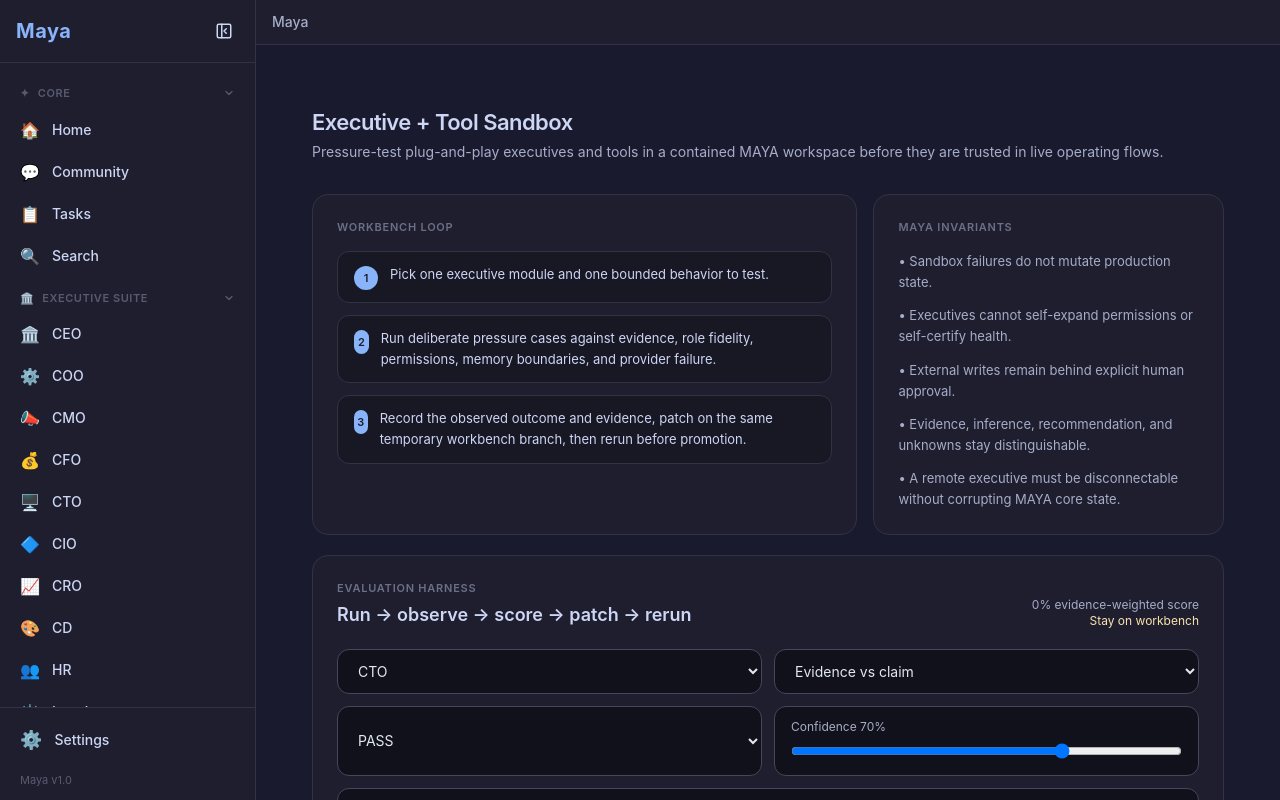
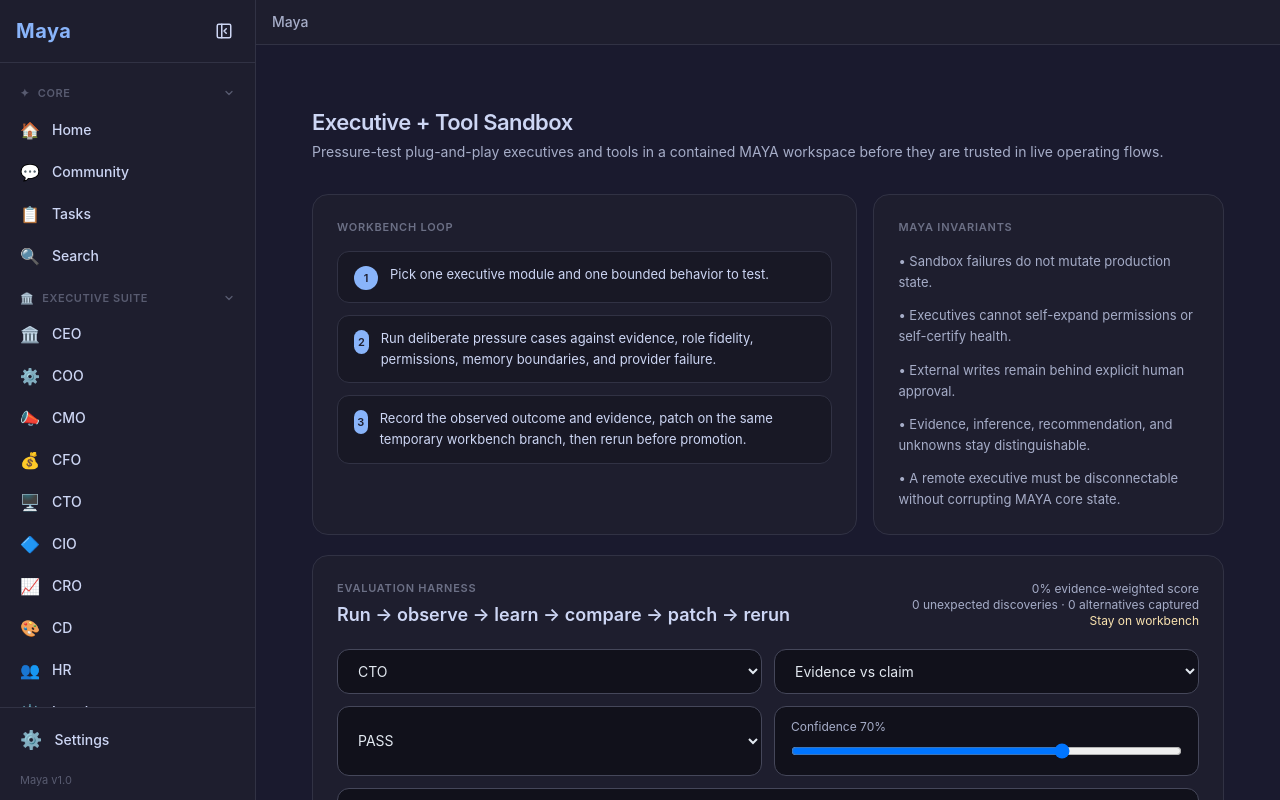
Before and after one commit to cre8veheart-ai/Maya_with_sidebar, a Next.js app: page /tool-sandbox in a window 1280 px wide. Built offline with nearby package versions, Linux system fonts and the light colour scheme.

Commit message:
Expose discoveries alternatives and tradeoffs in executive sandbox

```diff
--- a/components/ExecutiveEvalHarness.tsx
+++ b/components/ExecutiveEvalHarness.tsx
@@ -19,6 +19,9 @@ export default function ExecutiveEvalHarness() {
   const [confidence, setConfidence] = useState(0.7);
   const [evidence, setEvidence] = useState("");
   const [notes, setNotes] = useState("");
+  const [unexpectedLearning, setUnexpectedLearning] = useState("");
+  const [alternativeApproach, setAlternativeApproach] = useState("");
+  const [resourceTradeoff, setResourceTradeoff] = useState("");
   const [records, setRecords] = useState<ExecutiveEvalRecord[]>([]);
 
   useEffect(() => {
@@ -57,11 +60,17 @@ export default function ExecutiveEvalHarness() {
       confidence,
       evidence: evidence.trim(),
       notes: notes.trim() || undefined,
+      unexpectedLearning: unexpectedLearning.trim() || undefined,
+      alternativeApproach: alternativeApproach.trim() || undefined,
+      resourceTradeoff: resourceTradeoff.trim() || undefined,
       createdAt: new Date().toISOString(),
     };
     saveRecords([record, ...records]);
     setEvidence("");
     setNotes("");
+    setUnexpectedLearning("");
+    setAlternativeApproach("");
+    setResourceTradeoff("");
   };
 
   if (!activeModule) return null;
@@ -71,10 +80,11 @@ export default function ExecutiveEvalHarness() {
       <div className="flex flex-wrap items-end justify-between gap-3">
         <div>
           <p className="text-[11px] font-semibold uppercase tracking-[0.07em] text-[#6c7086]">Evaluation harness</p>
-          <h2 className="mt-1 text-lg font-semibold text-[#cdd6f4]">Run → observe → score → patch → rerun</h2>
+          <h2 className="mt-1 text-lg font-semibold text-[#cdd6f4]">Run → observe → learn → compare → patch → rerun</h2>
         </div>
         <div className="text-right text-xs text-[#a6adc8]">
           <div>{summary.score}% evidence-weighted score</div>
+          <div>{summary.discoveries} unexpected discoveries · {summary.alternativesCaptured} alternatives captured</div>
           <div className={summary.promotionReady ? "text-[#a6e3a1]" : "text-[#f9e2af]"}>
             {summary.promotionReady ? "Promotion candidate" : "Stay on workbench"}
           </div>
@@ -99,10 +109,13 @@ export default function ExecutiveEvalHarness() {
 
       <textarea value={evidence} onChange={(event) => setEvidence(event.target.value)} placeholder="Evidence observed — quote the behavior, log, rendered state, or contradiction." className="mt-3 min-h-24 w-full rounded-xl border border-[#45475a] bg-[#11111b] px-4 py-3 text-sm" />
       <textarea value={notes} onChange={(event) => setNotes(event.target.value)} placeholder="What did we learn? What should be patched or challenged next?" className="mt-3 min-h-20 w-full rounded-xl border border-[#45475a] bg-[#11111b] px-4 py-3 text-sm" />
+      <textarea value={unexpectedLearning} onChange={(event) => setUnexpectedLearning(event.target.value)} placeholder="Unexpected discovery — what did this test teach us that we were not looking for?" className="mt-3 min-h-20 w-full rounded-xl border border-[#45475a] bg-[#11111b] px-4 py-3 text-sm" />
+      <textarea value={alternativeApproach} onChange={(event) => setAlternativeApproach(event.target.value)} placeholder="Alternative approach — is there a simpler, cheaper, safer, or more resourceful way to solve this?" className="mt-3 min-h-20 w-full rounded-xl border border-[#45475a] bg-[#11111b] px-4 py-3 text-sm" />
+      <textarea value={resourceTradeoff} onChange={(event) => setResourceTradeoff(event.target.value)} placeholder="Resource tradeoff — cost, latency, complexity, provider use, maintenance burden, or operational impact." className="mt-3 min-h-20 w-full rounded-xl border border-[#45475a] bg-[#11111b] px-4 py-3 text-sm" />
       <button onClick={recordRun} disabled={!evidence.trim()} className="mt-3 rounded-xl bg-[#89b4fa] px-4 py-2 text-sm font-semibold text-[#11111b] disabled:opacity-40">Record evaluation</button>
 
-      <div className="mt-5 grid grid-cols-2 gap-2 text-xs sm:grid-cols-5">
-        {([['Total', summary.total], ['Pass', summary.pass], ['Partial', summary.partial], ['Fail', summary.fail], ['Blocked', summary.blocked]] as const).map(([label, value]) => (
+      <div className="mt-5 grid grid-cols-2 gap-2 text-xs sm:grid-cols-4 lg:grid-cols-7">
+        {([['Total', summary.total], ['Pass', summary.pass], ['Partial', summary.partial], ['Fail', summary.fail], ['Blocked', summary.blocked], ['Discoveries', summary.discoveries], ['Alternatives', summary.alternativesCaptured]] as const).map(([label, value]) => (
           <div key={label} className="rounded-lg bg-[#11111b] p-3"><div className="text-[#6c7086]">{label}</div><div className="mt-1 text-lg font-semibold text-white">{value}</div></div>
         ))}
       </div>
@@ -113,6 +126,9 @@ export default function ExecutiveEvalHarness() {
             <div className="flex flex-wrap justify-between gap-2"><strong className="text-white">{record.testId}</strong><span className="uppercase text-[#a6adc8]">{record.outcome} · {Math.round(record.confidence * 100)}%</span></div>
             <p className="mt-2 text-[#cdd6f4]">{record.evidence}</p>
             {record.notes && <p className="mt-2 text-[#6c7086]">Learning: {record.notes}</p>}
+            {record.unexpectedLearning && <p className="mt-2 text-[#f9e2af]">Unexpected: {record.unexpectedLearning}</p>}
+            {record.alternativeApproach && <p className="mt-2 text-[#89b4fa]">Alternative: {record.alternativeApproach}</p>}
+            {record.resourceTradeoff && <p className="mt-2 text-[#a6adc8]">Tradeoff: {record.resourceTradeoff}</p>}
           </div>
         ))}
       </div>
```
